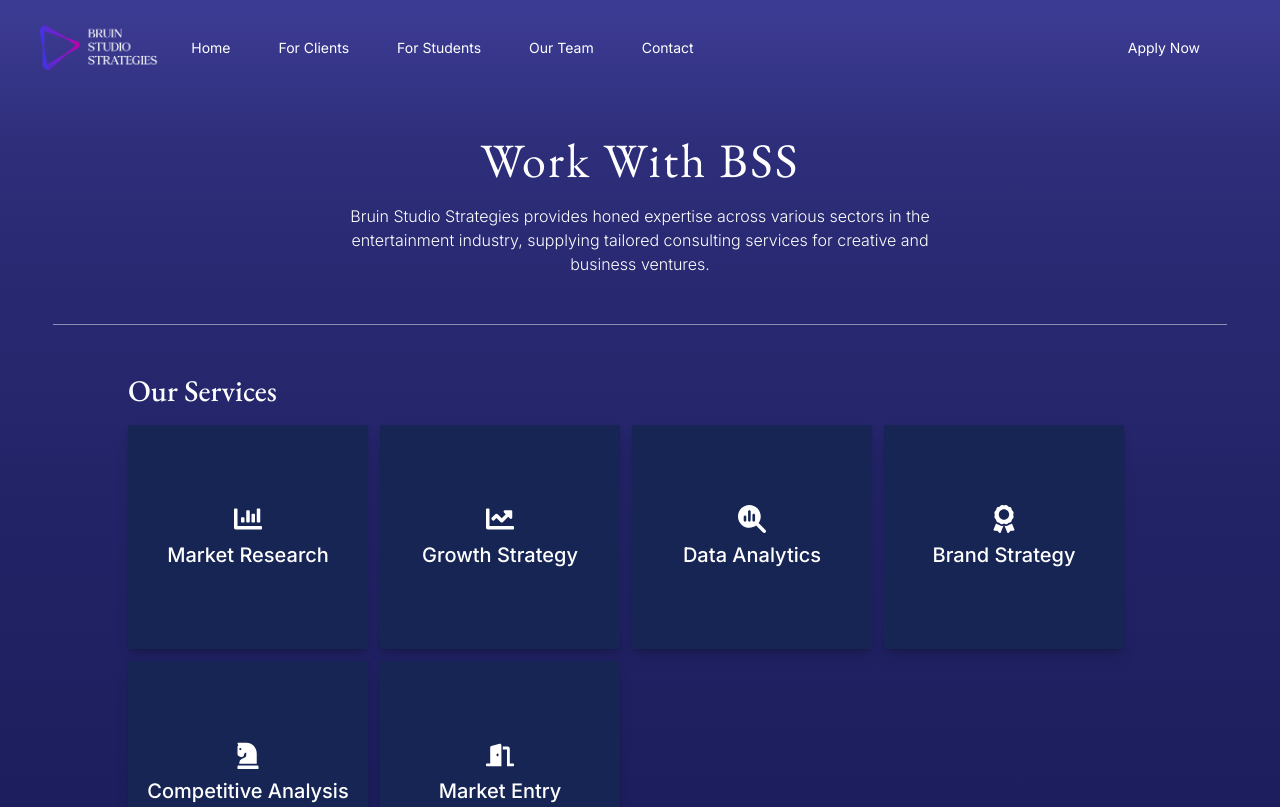
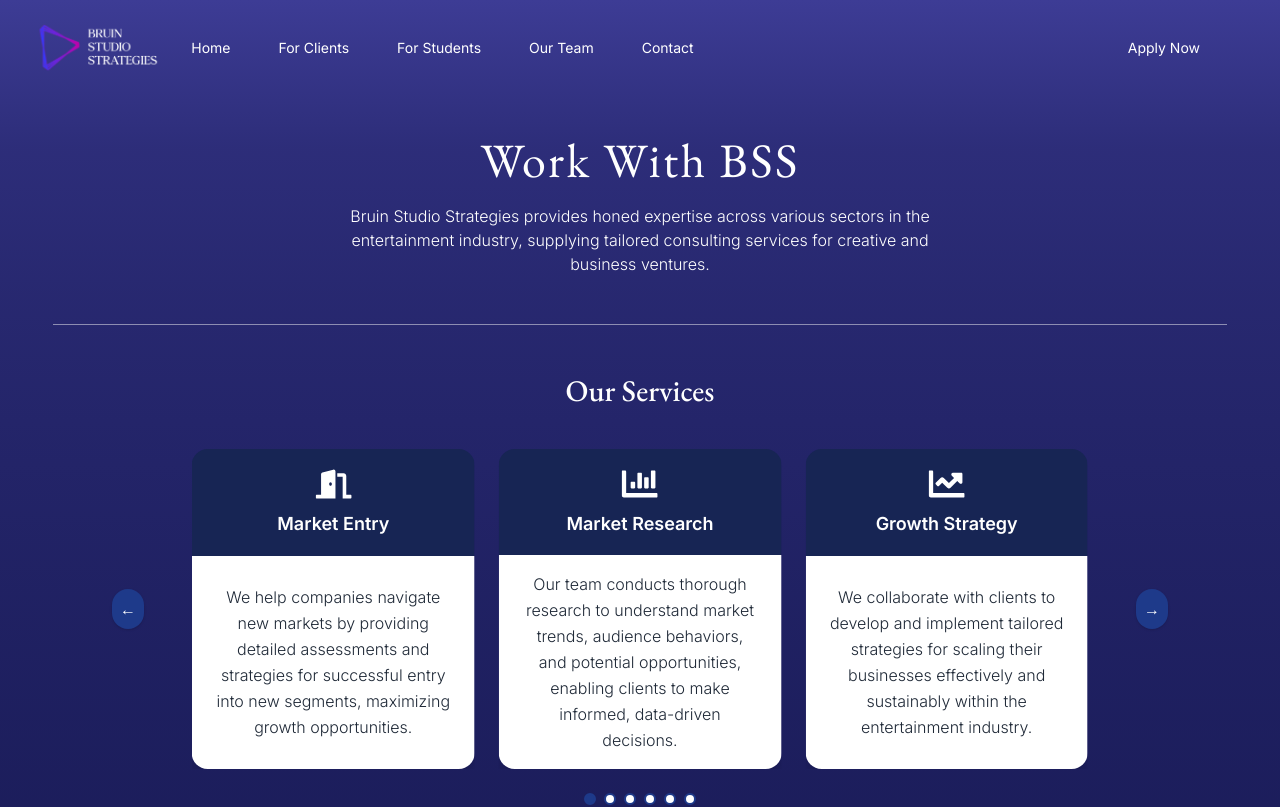
Before and after one commit to Bruin-Studio-Strategies/BSSWebsite, a React (Vite) app in the folder bss-web/: page /clients in a window 1280 px wide. Shown: the top 807 px of the page. Built offline with nearby package versions, Linux system fonts and the light colour scheme.

Commit message:
add carousel and new gitignore

```diff
--- a/bss-web/package.json
+++ b/bss-web/package.json
@@ -13,6 +13,7 @@
     "@react-spring/parallax": "^9.7.4",
     "emailjs-com": "^3.2.0",
     "framer-motion": "^11.18.2",
+    "keen-slider": "^6.8.6",
     "react": "^18.3.1",
     "react-dom": "^18.3.1",
     "react-icons": "^5.3.0",
--- a/bss-web/src/components/ServiceCard.jsx
+++ b/bss-web/src/components/ServiceCard.jsx
@@ -1,33 +1,21 @@
-import { useState } from 'react';
 import { motion } from 'framer-motion';
 
 export default function ServiceCard({ title, description, className, icon: Icon }) {
-  const [isHovered, setIsHovered] = useState(false);
-
   return (
     <motion.div
-      className={`relative flex mx-auto sm:mx-0 flex-col w-60 h-56 sm:w-60 sm:h-56 lg:w-80 lg:h-72 gap-2 lg:p-6 ${className} rounded-sm p-4 bg-[#253b86] drop-shadow-md shadow-lg`}
-      onHoverStart={() => setIsHovered(true)}
-      onHoverEnd={() => setIsHovered(false)}
-      onClick={() => setIsHovered(!isHovered)}
+      className={`flex flex-col w-72 h-80 rounded-2xl shadow-xl overflow-hidden mx-auto sm:mx-0`}
+      whileHover={{ scale: 1.05, boxShadow: '0 8px 32px rgba(37,59,134,0.18)' }}
+      transition={{ type: 'spring', stiffness: 300, damping: 20 }}
     >
-      <motion.div
-        className={`absolute inset-0 flex flex-col justify-center items-center`}
-        initial={{ opacity: 1, rotateY: 0 }}
-        animate={{ opacity: isHovered ? 0 : 1, rotateY: isHovered ? 180 : 0 }}
-        transition={{ duration: 0.5 }}
-      >
-        <Icon className="text-white w-7 h-7 mb-2" />
-        <h4 className="text-xl font-medium sm:text-xl lg:text-2xl text-white font-sans">{title}</h4>
-      </motion.div>
-      <motion.div
-        className={`absolute inset-0 flex justify-center items-center p-8 text-sm sm:text-base sm:p-6`}
-        initial={{ opacity: 0, rotateY: -180 }}
-        animate={{ opacity: isHovered ? 1 : 0, rotateY: isHovered ? 0 : -180 }}
-        transition={{ duration: 0.5 }}
-      >
-        <p className="sm:text-sm lg:text-base text-white">{description}</p>
-      </motion.div>
+      {/* Top color block */}
+      <div className={`flex flex-col items-center justify-center h-1/3 min-h-[100px] w-full ${className}`}>
+        <Icon className="text-white w-9 h-9 mb-2" />
+        <h4 className="text-lg font-semibold text-white text-center">{title}</h4>
+      </div>
+      {/* Bottom white block */}
+      <div className="flex-1 bg-white flex items-center justify-center px-6 py-4 w-full">
+        <p className="text-center text-gray-800 text-base leading-relaxed">{description}</p>
+      </div>
     </motion.div>
   );
 }
--- a/bss-web/src/pages/Clients/sections/Services.jsx
+++ b/bss-web/src/pages/Clients/sections/Services.jsx
@@ -1,50 +1,116 @@
 import ServiceCard from "../../../components/ServiceCard";
-import { FaChartBar, FaChartLine, FaAward, FaChessKnight, FaDoorOpen} from "react-icons/fa";
+import { FaChartBar, FaChartLine, FaAward, FaChessKnight, FaDoorOpen } from "react-icons/fa";
 import { FaMagnifyingGlassChart } from "react-icons/fa6";
+import { useKeenSlider } from "keen-slider/react";
+import "keen-slider/keen-slider.min.css";
+import { useRef, useState } from "react";
+
+const services = [
+  {
+    title: "Market Research",
+    className: "bg-blue-950",
+    description:
+      "Our team conducts thorough research to understand market trends, audience behaviors, and potential opportunities, enabling clients to make informed, data-driven decisions.",
+    icon: FaChartBar,
+  },
+  {
+    title: "Growth Strategy",
+    className: "bg-blue-950",
+    description:
+      "We collaborate with clients to develop and implement tailored strategies for scaling their businesses effectively and sustainably within the entertainment industry.",
+    icon: FaChartLine,
+  },
+  {
+    title: "Data Analytics",
+    className: "bg-blue-950",
+    description:
+      "Leveraging advanced data tools, we analyze key business metrics and trends to offer insights that drive smarter, evidence-based decisions.",
+    icon: FaMagnifyingGlassChart,
+  },
+  {
+    title: "Brand Strategy",
+    className: "bg-blue-950",
+    description:
+      "We develop compelling brand strategies that establish and reinforce a company's unique identity, ensuring long-term brand recognition and loyalty.",
+    icon: FaAward,
+  },
+  {
+    title: "Competitive Analysis",
+    className: "bg-blue-950",
+    description:
+      "We provide in-depth analysis of competitors' strategies, identifying opportunities and gaps to give our clients an advantage in a crowded market.",
+    icon: FaChessKnight,
+  },
+  {
+    title: "Market Entry",
+    className: "bg-blue-950",
+    description:
+      "We help companies navigate new markets by providing detailed assessments and strategies for successful entry into new segments, maximizing growth opportunities.",
+    icon: FaDoorOpen,
+  },
+];
 
 export default function Services() {
+  const [currentSlide, setCurrentSlide] = useState(0);
+  const [sliderRef, instanceRef] = useKeenSlider({
+    slides: { perView: 3, spacing: 24, origin: "center" },
+    mode: "snap",
+    slideChanged(slider) {
+      setCurrentSlide(slider.track.details.rel);
+    },
+    initial: 0,
+    loop: true,
+    breakpoints: {
+      "(max-width: 900px)": {
+        slides: { perView: 1, spacing: 0, origin: "center" },
+      },
+      "(min-width: 901px) and (max-width: 1200px)": {
+        slides: { perView: 2, spacing: 24, origin: "center" },
+      },
+    },
+  });
+
   return (
-    <section className="mx-auto mb-10 w-4/5">
-      <h3 className="text-3xl font-serif sm:mb-4 font-medium mb-6 sm:text-left text-center">
+    <section className="mx-auto mb-10 w-4/5 max-w-6xl">
+      <h3 className="text-3xl font-serif font-medium mb-10 text-center">
         Our Services
       </h3>
-      <div className="flex flex-wrap gap-y-8 sm:gap-3">
-        <ServiceCard
-          title="Market Research"
-          className="bg-blue-950"
-          description="Our team conducts thorough research to understand market trends, audience behaviors, and potential opportunities, enabling clients to make informed, data-driven decisions."
-          icon={FaChartBar}
-        ></ServiceCard>
-        <ServiceCard
-          title="Growth Strategy"
-          className="bg-blue-950"
-          description="We collaborate with clients to develop and implement tailored strategies for scaling their businesses effectively and sustainably within the entertainment industry."
-          icon={FaChartLine}
-        ></ServiceCard>
-        <ServiceCard
-          title="Data Analytics"
-          className="bg-blue-950"
-          description="Leveraging advanced data tools, we analyze key business metrics and trends to offer insights that drive smarter, evidence-based decisions."
-          icon={FaMagnifyingGlassChart}
-        ></ServiceCard>
-        <ServiceCard
-          title="Brand Strategy"
-          className="bg-blue-950"
-          description="We develop compelling brand strategies that establish and reinforce a company’s unique identity, ensuring long-term brand recognition and loyalty."
-          icon={FaAward}
-        ></ServiceCard>
-        <ServiceCard
-          title="Competitive Analysis"
-          className="bg-blue-950"
-          description="We provide in-depth analysis of competitors' strategies, identifying opportunities and gaps to give our clients an advantage in a crowded market."
-          icon={FaChessKnight}
-        ></ServiceCard>
-        <ServiceCard
-          title="Market Entry"
-          className="bg-blue-950"
-          description="We help companies navigate new markets by providing detailed assessments and strategies for successful entry into new segments, maximizing growth opportunities."
-          icon={FaDoorOpen}
-        ></ServiceCard>
+      <div className="relative mx-auto">
+        {/* Carousel with Arrows */}
+        <div className="relative">
+          <button
+            className="absolute left-0 top-1/2 -translate-y-1/2 -translate-x-1/2 z-10 bg-blue-900 text-white rounded-full p-2 shadow hover:bg-blue-800 transition disabled:opacity-50"
+            onClick={() => instanceRef.current?.prev()}
+            aria-label="Previous"
+          >
+            &#8592;
+          </button>
+          <button
+            className="absolute right-0 top-1/2 -translate-y-1/2 translate-x-1/2 z-10 bg-blue-900 text-white rounded-full p-2 shadow hover:bg-blue-800 transition disabled:opacity-50"
+            onClick={() => instanceRef.current?.next()}
+            aria-label="Next"
+          >
+            &#8594;
+          </button>
+          <div ref={sliderRef} className="keen-slider max-w-4xl mx-auto">
+            {services.map((service, idx) => (
+              <div className="keen-slider__slide flex justify-center" key={service.title}>
+                <ServiceCard {...service} />
+              </div>
+            ))}
+          </div>
+        </div>
+        {/* Dots */}
+        <div className="flex justify-center mt-6 gap-2">
+          {services.map((_, idx) => (
+            <button
+              key={idx}
+              onClick={() => instanceRef.current?.moveToIdx(idx)}
+              className={`w-3 h-3 rounded-full border-2 border-blue-900 transition ${currentSlide === idx ? "bg-blue-900" : "bg-white"}`}
+              aria-label={`Go to slide ${idx + 1}`}
+            ></button>
+          ))}
+        </div>
       </div>
     </section>
   );
```
Also changed, not shown: 2 other files (tests, documents, lock files or other folders).
